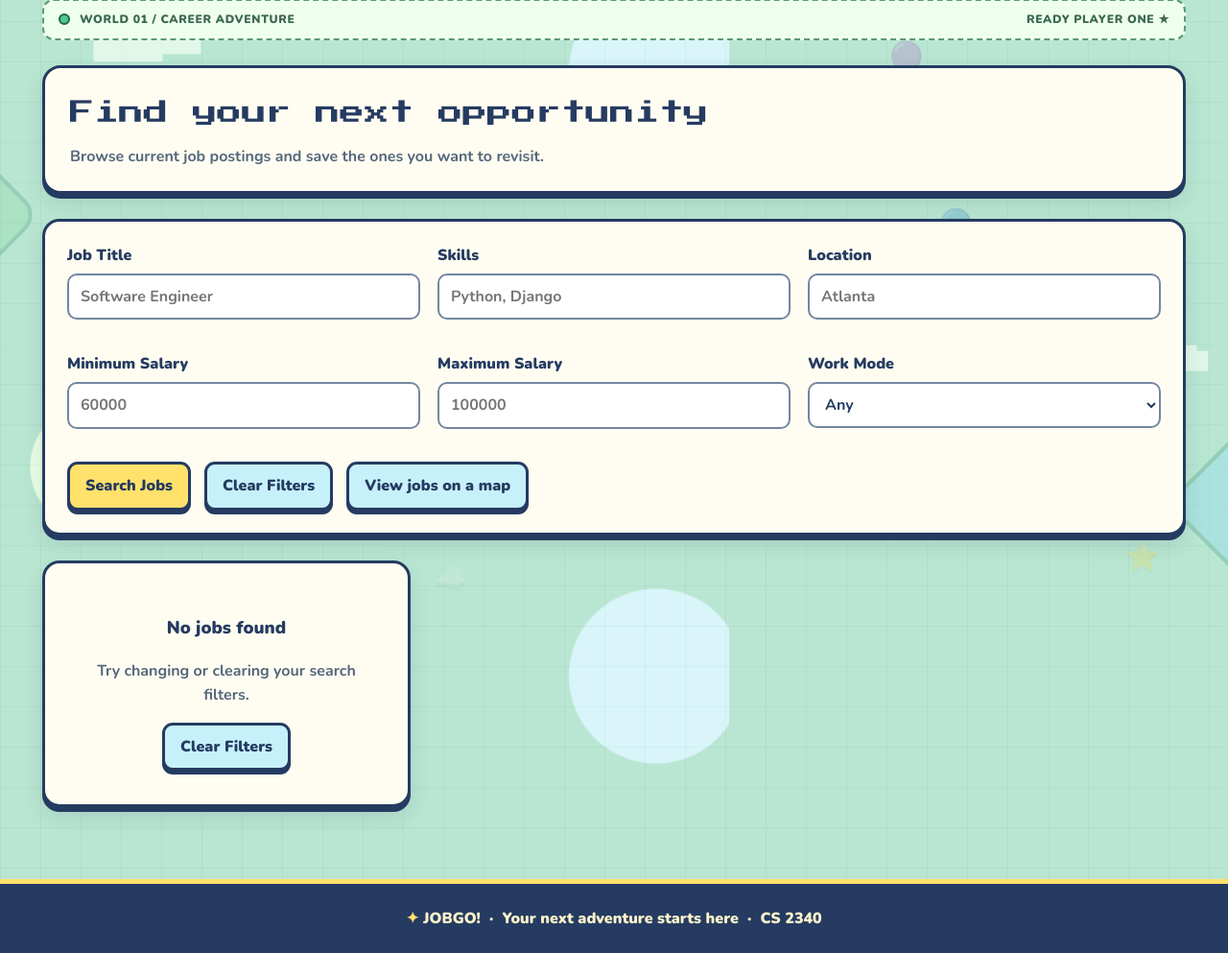
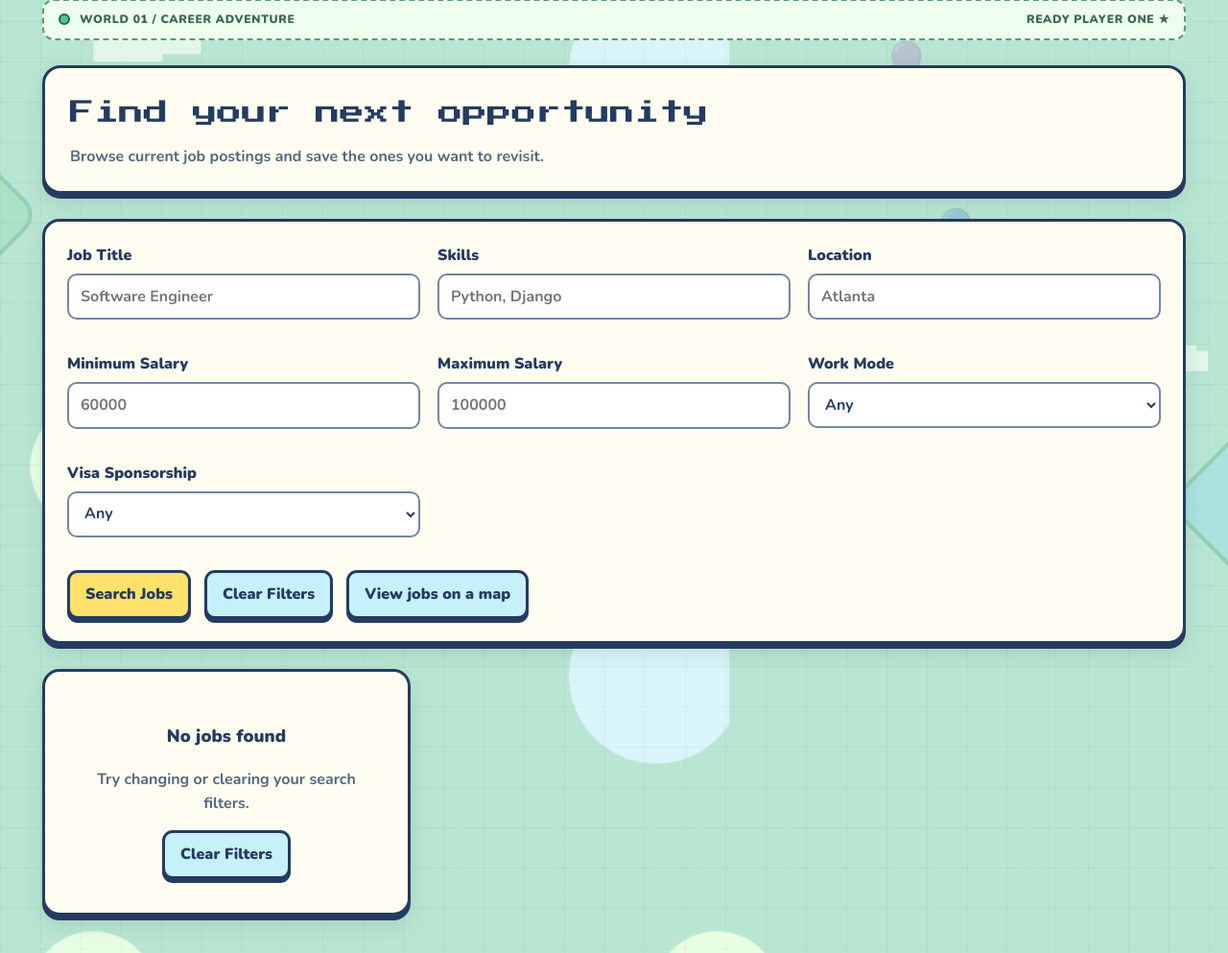
Before and after one commit to ExayJB/CS2340-P2, a Django app: page /jobs/ in a window 1280 px wide. Shown: the part 146-1139 px from the top of the page at 96% size. Run offline with Django 5.2, Linux system fonts and the light colour scheme; data that the repository does not hold is empty.

Commit message:
Add visa sponsorship filter to job search

```diff
--- a/jobapps/accounts/management/commands/seed_demo.py
+++ b/jobapps/accounts/management/commands/seed_demo.py
@@ -112,7 +112,7 @@ class Command(BaseCommand):
                           'longitude': Decimal(lng),
                           'description': f'Fictional demo opening for {title}. Collaborate with a team to design, build, and test software. Experience with {skills} is helpful.',
                           'required_skills': skills, 'salary_min': Decimal(low),
-                          'salary_max': Decimal(high), 'work_mode': mode,
+                          'salary_max': Decimal(high), 'work_mode': mode, 'visa_sponsorship': 'YES' if i % 2 == 0 else 'NO',
                           'is_active': i != 11})
             jobs.append(job)
 
--- a/jobapps/jobs/forms.py
+++ b/jobapps/jobs/forms.py
@@ -13,6 +13,7 @@ class JobPostingForm(forms.ModelForm):
             'salary_min',
             'salary_max',
             'work_mode',
+            'visa_sponsorship',
             'is_active',
             'latitude',
             'longitude',
--- a/jobapps/jobs/templates/jobs/index.html
+++ b/jobapps/jobs/templates/jobs/index.html
@@ -132,6 +132,45 @@ Jobs | JobApps
                 </select>
             </div>
 
+            <div class="form-group">
+                <label for="visa_sponsorship">
+                    Visa Sponsorship
+                </label>
+
+                <select
+                    id="visa_sponsorship"
+                    name="visa_sponsorship"
+                >
+                    <option value="">
+                        Any
+                    </option>
+
+                    <option value="YES"
+                        {% if template_data.filters.visa_sponsorship == 'YES' %}
+                            selected
+                        {% endif %}
+                    >
+                        Sponsorship Available
+                    </option>
+
+                    <option value="NO"
+                        {% if template_data.filters.visa_sponsorship == 'NO' %}
+                            selected
+                        {% endif %}
+                    >
+                        No Sponsorship
+                    </option>
+
+                    <option value="UNKNOWN"
+                        {% if template_data.filters.visa_sponsorship == 'UNKNOWN' %}
+                            selected
+                        {% endif %}
+                    >
+                        Not Specified
+                    </option>
+                </select>
+            </div>
+
         </div>
 
 
@@ -188,6 +227,9 @@ Jobs | JobApps
 
                 <span>
                     {{ job.get_work_mode_display }}
+                </span>
+                <span>
+                    {{ job.get_visa_sponsorship_display }}
                 </span>
 
                 {% if job.salary_min or job.salary_max %}
--- a/jobapps/jobs/templates/jobs/show.html
+++ b/jobapps/jobs/templates/jobs/show.html
@@ -28,6 +28,12 @@
                 <span>
                     {{ template_data.job.location }}
                 </span>
+
+                <span>
+                    {{ template_data.job.get_visa_sponsorship_display }}
+                </span>
+
+
 
             </div>
 
--- a/jobapps/jobs/views.py
+++ b/jobapps/jobs/views.py
@@ -21,6 +21,7 @@ def index(request):
     min_salary = request.GET.get('min_salary', '').strip()
     max_salary = request.GET.get('max_salary', '').strip()
     work_mode = request.GET.get('work_mode', '').strip()
+    visa_sponsorship = request.GET.get('visa_sponsorship', '').strip()
 
     if title:
         jobs = jobs.filter(title__icontains=title)
@@ -40,6 +41,9 @@ def index(request):
     if work_mode:
         jobs = jobs.filter(work_mode=work_mode)
 
+    if visa_sponsorship in ['YES', 'NO', 'UNKNOWN']:
+        jobs = jobs.filter(visa_sponsorship=visa_sponsorship)
+
     template_data = {
         'jobs': jobs,
         'filters': {
@@ -49,6 +53,7 @@ def index(request):
             'min_salary': min_salary,
             'max_salary': max_salary,
             'work_mode': work_mode,
+            'visa_sponsorship': visa_sponsorship,
         }
     }
 
```
Also changed, not shown: jobapps/jobs/models.py (+10 -0 lines).
